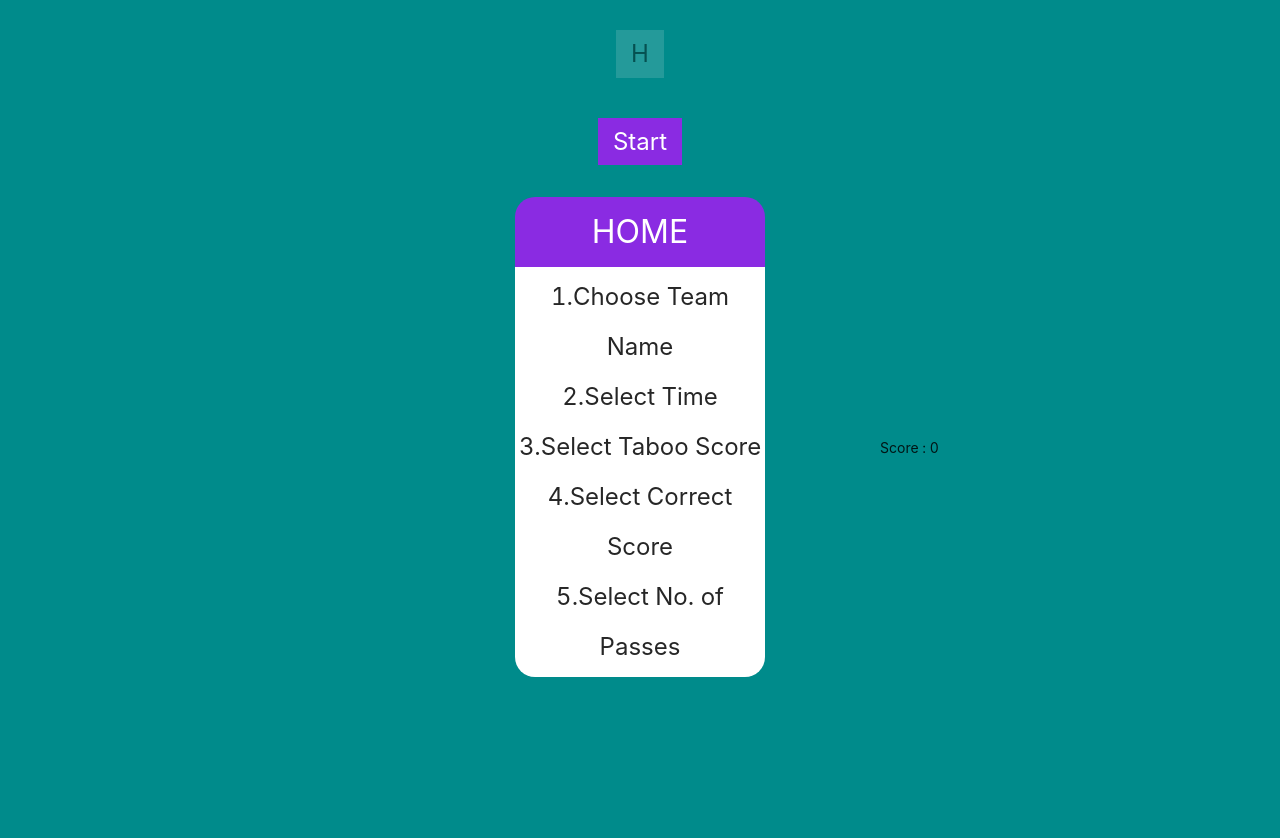
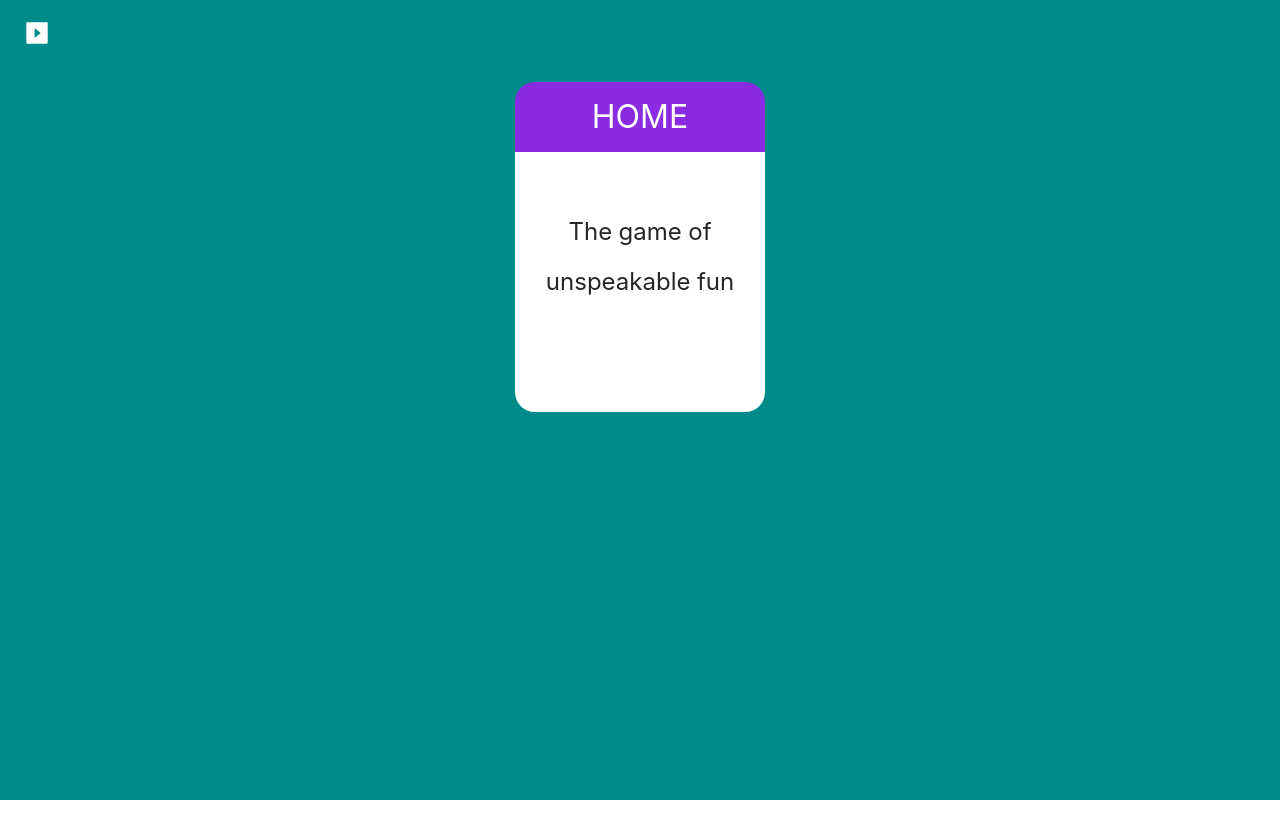
Before and after one commit to emnurul/Taboo, a React (Create React App) app: page / in a window 1280 px wide. Shown: the top 838 px of the page. After the commit the page ends 800 px from the top, so only its background shows below. Built offline with nearby package versions, Linux system fonts and the light colour scheme.

Commit message:
home and play buttons, changed score header

```diff
--- a/src/App.css
+++ b/src/App.css
@@ -34,7 +34,6 @@
 }
 
 .card{
-
   max-width: 250px;
   width: 100%;
   border-radius: 0 0 20px 20px;
@@ -64,31 +63,24 @@ button[disabled]{
 }
 
 .button-left{
-  /* background-color: lightcoral; */
   margin: auto;
   text-align: right;
 }
 
 .button-right{
-  /* background-color: lightcoral; */
+  font-size: x-large;
+  color:white;
   margin: auto;
   text-align: left;
 }
 
-.button-start{
+.button-home{
+  background-color: rgba(0, 0, 0, 0);
+  color: white;
   font-size: x-large;
-  background-color: #8A2BE2;
-  color: white;
-  margin: 10px 0;
-}
-
-.button-home{
-  /* float: left;
-  margin : 10px; */
-  font-size: x-large;
-  /* display: inline-block;
-    vertical-align: top; */
-    text-align: right;
+  position: absolute;
+  left: 10px;
+  top: 10px;
 }
 
 button {
@@ -121,6 +113,13 @@ button {
   margin: 10px 0;
 }
 
+.button-next {
+  border-radius: 15px;
+  font-size: x-large;
+  background-color:#8A2BE2;
+  color: white;
+}
+
 .button-reset {
   font-size: x-large;
   background-color: orange;
@@ -130,6 +129,7 @@ button {
   margin: auto
 }
 .timer {
+  width: 150px;
   font-size: x-large;
   background-color: white;
   padding: 5px 15px;
@@ -146,8 +146,14 @@ button {
   line-height: 50px;
   margin: auto;
   max-width: 400px;
+}
+
+.score-body{
+  font-size: x-large;
+  line-height: 50px;
+  margin: auto;
+  max-width: 400px;
   background-color: lightblue;
-
 }
 
 .score-table .taboo {
--- a/src/components/card.js
+++ b/src/components/card.js
@@ -8,7 +8,8 @@ import '../App.css';
 
 const Card = (props) => {
 
-    const { isStart, stopped, reset } = props
+    //const round = { team: "A", round: 1 }
+    const { isStart, stopped, reset, round } = props
 
     const [index, setIndex] = useState(0);
     const [passes, setPasses] = useState(3);
@@ -114,12 +115,14 @@ const Card = (props) => {
                     <ScoreTable words={words} score={score} />
                 </div>
                 :
+                <>
                     <Row justify="center">
                         {/* <Col xs={24} sm={24} md={8} lg={8}></Col> */}
                         <Col span={7} className="button-left">
 
                             {isStart ?
                                 null :
+                                <div>
                                     <button
                                         className="button-taboo"
                                         disabled={disabledButtons}
@@ -129,6 +132,7 @@ const Card = (props) => {
                                         }}>
                                         Taboo
                                     </button>
+                                </div>
                             }
                         </Col>
                         <Col xs={10} md={8}>
@@ -165,6 +169,7 @@ const Card = (props) => {
                         <Col span={7} className="button-right">
                             {isStart ?
                                 null :
+                                <div>
                                     <button
                                         className="button-correct"
                                         disabled={disabledButtons}
@@ -174,13 +179,15 @@ const Card = (props) => {
                                         }}>
                                         Correct
                                     </button>
+                                    <br />
+                                    Score : {score}
+                                </div>
+
                             }
                             <br />
-                        {/* TODO: make score not visible on start */}
-                        Score : {score}
                         </Col>
                     </Row>
-
+                </>
             }
 
         </>
--- a/src/components/main.js
+++ b/src/components/main.js
@@ -1,22 +1,46 @@
 // import '../../styles/panel.scss';
 import Timer from './timer'
 import Card from './card'
+import { Row, Col } from 'antd';
 
 import { useEffect } from 'react';
 import { useState } from 'react';
 
+import {
+    HomeFilled,
+    PlaySquareFilled
+} from '@ant-design/icons';
 
 function Main(props) {
 
     const [isStart, setIsStart] = useState(true)
 
+    const intialTeamState = {
+        1: {},
+        2: {},
+        3: {}
+    }
+
+    const [teamAState, setTeamAState] = useState(intialTeamState)
+    const [teamBState, setTeamBState] = useState(intialTeamState)
+    const [round, setRound] = useState({ team: "B", round: 1 })
+
+    // const initalCard = {
+    //     word: "HOME",
+    //     taboo1: "1.Choose Team Name",
+    //     taboo2: "2.Select Time",
+    //     taboo3: "3.Select Taboo Score",
+    //     taboo4: "4.Select Correct Score",
+    //     taboo5: "5.Select No. of Passes"
+    // }
+
     const initalCard = {
         word: "HOME",
-        taboo1: "1.Choose Team Name",
-        taboo2: "2.Select Time",
-        taboo3: "3.Select Taboo Score",
-        taboo4: "4.Select Correct Score",
-        taboo5: "5.Select No. of Passes"
+        taboo1: "",
+        taboo2: "The game of",
+        taboo3: "unspeakable fun",
+        taboo4: "",
+        taboo5: ""
     }
 
     const [words, setWords] = useState(initalCard)
@@ -33,8 +57,47 @@ function Main(props) {
         setTimeout(() => { setReset(false) }, 1);
     }
 
+    const roundArray = [
+        { team: "A", round: 1 },
+        { team: "B", round: 1 },
+        { team: "A", round: 2 },
+        { team: "B", round: 2 },
+        { team: "A", round: 3 },
+        { team: "B", round: 3 }
+
+    ]
+
+    function rounds(currentItem) {
+        const index = roundArray.findIndex(e => (
+            e.team == currentItem.team &&
+            e.round == currentItem.round
+        ))
+
+        const nextRound = roundArray[index + 1]
+        if (!nextRound) {
+            setRound({})
+            console.log("game is over....")
+        } else {
+            setRound(nextRound)
+            console.log("next round starting...", nextRound)
+        }
+    }
+
+    // rounds({ team: "A", round: 1 })
+
+
     return (
         <div>
+            <header className="container">
+                {mode === "game" ?
+                    <>
+                        <div className="score-table" style={{ maxWidth: "250px", borderRadius: "50px" }}>
+                            <Row justify="center" className="score-header" style={{ borderRadius: "50px" }}
+                            >
+                                TEAM A
+                            </Row>
+                        </div>
+                        <br />
                         <button
                             className="button-home"
                             disabled={isStart}
@@ -42,22 +105,14 @@ function Main(props) {
                                 setIsStart(true)
                                 setWords(initalCard)
                             }} >
-                    H
+                            <HomeFilled />
                         </button>
+                    </>
 
-            <header className="container">
-                {mode === "game" ?
-                    <Timer
-                        initialMinute="0"
-                        initialSeconds="3"
-                        stop={() => { setStop(true) }}
-                        start={() => { setStop(false) }}
-                        reset={() => { resetFunc() }}
-                    /> :
+                    :
 
-                    <div>
                     <button
-                            className="button-start"
+                        className="button-home"
                         disabled={!isStart}
                         onClick={() => {
                             setIsStart(false)
@@ -66,18 +121,39 @@ function Main(props) {
                             setStop(false)
                         }}
                     >
-                            Start
+                        <PlaySquareFilled />
                     </button>
+                }
 
-                        <br />
+                {mode === "game" ?
+                    <>
+                        <Timer
+                            initialMinute="0"
+                            initialSeconds="3"
+                            stop={() => { setStop(true) }}
+                            start={() => { setStop(false) }}
+                            reset={() => { resetFunc() }}
+                        />
+                    </>
+
+                    :
+
+                    <div>
                     </div>}
 
                 <br />
-                <Card words={words} stopped={stopped} reset={reset} isStart={isStart} />
+                <Card
+                    round={round}
+                    setScore="some function"
+                    words={words}
+                    stopped={stopped}
+                    reset={reset}
+                    isStart={isStart}
+                />
 
             </header>
 
-        </div>
+        </div >
     )
 }
 
--- a/src/components/scores.js
+++ b/src/components/scores.js
@@ -8,13 +8,12 @@ import '../App.css';
 const ScoreTable = (props) => {
 
     const { words, score } = props
-    const points = score === 1 ? "pt": "pts"
+    const points = score === 1 ? "pt" : "pts"
     return (
         <div className="score-table">
             <Row justify="center" className="score-header">
-                {/* <Col xs={24} sm={24} md={8} lg={8}></Col> */}
                 <Col span={8}>
-                    TEAM A
+                    {null}
                 </Col>
             </Row>
             <Row justify="center">
@@ -35,6 +34,10 @@ const ScoreTable = (props) => {
             <Row justify="center">
                 <div className="total-score">Total : {score}</div>
             </Row>
+            <br />
+            <button className="button-next">
+                Next Round
+            </button>
         </div>
     )
 }
--- a/src/components/timer.js
+++ b/src/components/timer.js
@@ -42,7 +42,7 @@ const Timer = (props) => {
 
             <table className="center">
                 <tr>
-                    <td>
+                    <td style={{padding: "0 5px"}}>
                         <div className="timer">
                             <HourglassOutlined /> {minutes}:{seconds < 10 ? `0${seconds}` : seconds} &nbsp;
                         </div>
```
Also changed, not shown: src/components/test.js (added, +29 -0 lines). Lines whose indentation alone changed are shown as unchanged.
